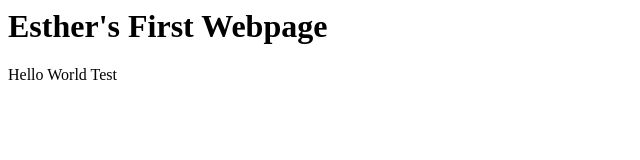
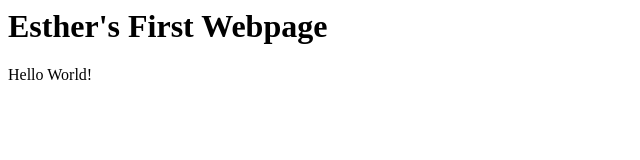
Before and after one commit to asakil/asakil.github.io, a plain HTML site: page index.html in a window 1280 px wide. Shown: the full height of the page, 0-640 px from the left. Drawn offline with Linux system fonts and the light colour scheme.

Commit message:
Update index.html

```diff
--- a/index.html
+++ b/index.html
@@ -4,9 +4,7 @@
 
   <body>
 
-  Hello World
-
-    Test
+  Hello World!
 
   </body>
 
```
